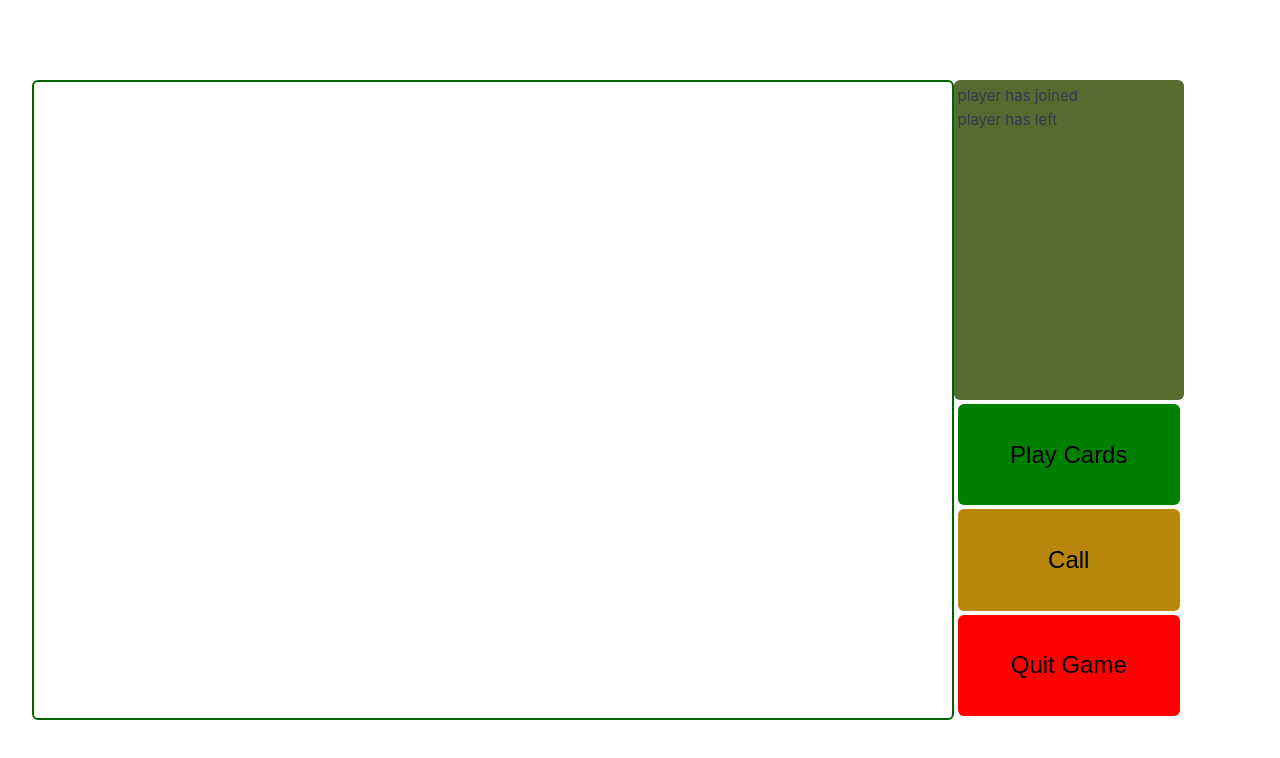
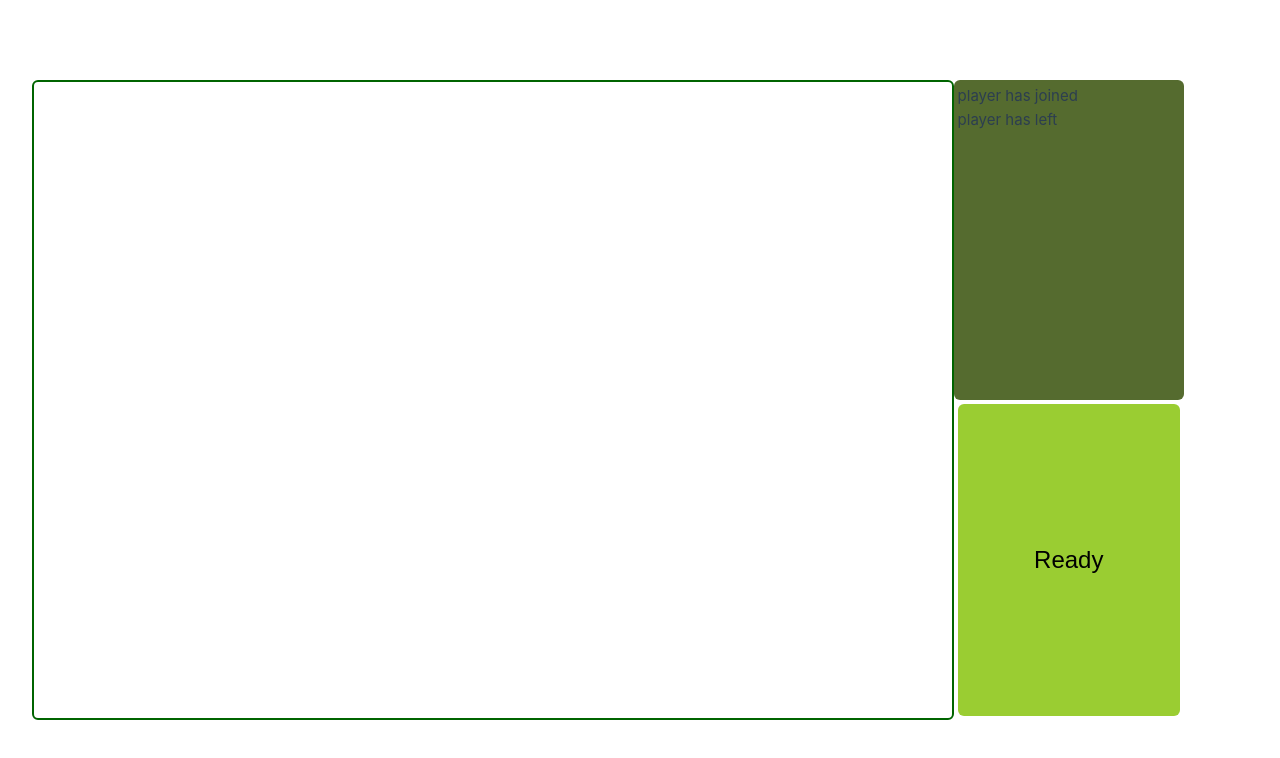
Before and after one commit to IyXuan23/liars_bar_irl, a Vue app in the folder client/: page /game in a window 1280 px wide. Shown: the top 758 px of the page. Built offline with nearby package versions, Linux system fonts and the light colour scheme.

Commit message:
Added ready button
Added ready Button and some variables to facilitate game

```diff
--- a/client/src/components/GamePage.vue
+++ b/client/src/components/GamePage.vue
@@ -1,6 +1,7 @@
 <script setup>
 
 import { getSocket, disconnectSocket } from '@/socket'
+import { ref } from 'vue'
 
 const socket = getSocket()
 
@@ -17,6 +18,26 @@ const logs = [
     {'id': 2, 'message': 'player has left'}
 ]
 
+const readyState = ref(false)
+const readyMsg = ref('Ready')
+
+const gameStart = ref(false)
+
+function toggleReady() {
+
+    if (!readyState.value) {
+        readyState.value = true
+        readyMsg.value = 'Waiting for other players...'
+        // socket.emit('player_ready', {'message': 'ready'})
+    }
+
+    else {
+        readyState.value = false
+        readyMsg.value = 'Ready'
+        // socket.emit('player_unready', {'message': 'unready'})
+    }
+}
+
 </script>
 
 <template>
@@ -29,9 +50,10 @@ const logs = [
                 </div>
             </div>
             <div class="buttonBox">
-                <button class="playButton">Play Cards</button>
-                <button class="callButton">Call</button>
-                <button class="quitButton">Quit Game</button>
+                <button v-if='!gameStart' class="readyButton" @click="toggleReady">{{ readyMsg }}</button>
+                <button v-if='gameStart' class="playButton">Play Cards</button>
+                <button v-if='gameStart' class="callButton">Call</button>
+                <button v-if='gameStart' class="quitButton">Quit Game</button>
             </div>
         </div>
     </div>
@@ -97,6 +119,10 @@ button {
     background-color: red;
 }
 
+.readyButton {
+    background-color: yellowgreen;
+}
+
 button:hover {
     background-color: darkcyan;
     box-shadow: 0 4px 8px rgba(0,0,0,0.2);
```
